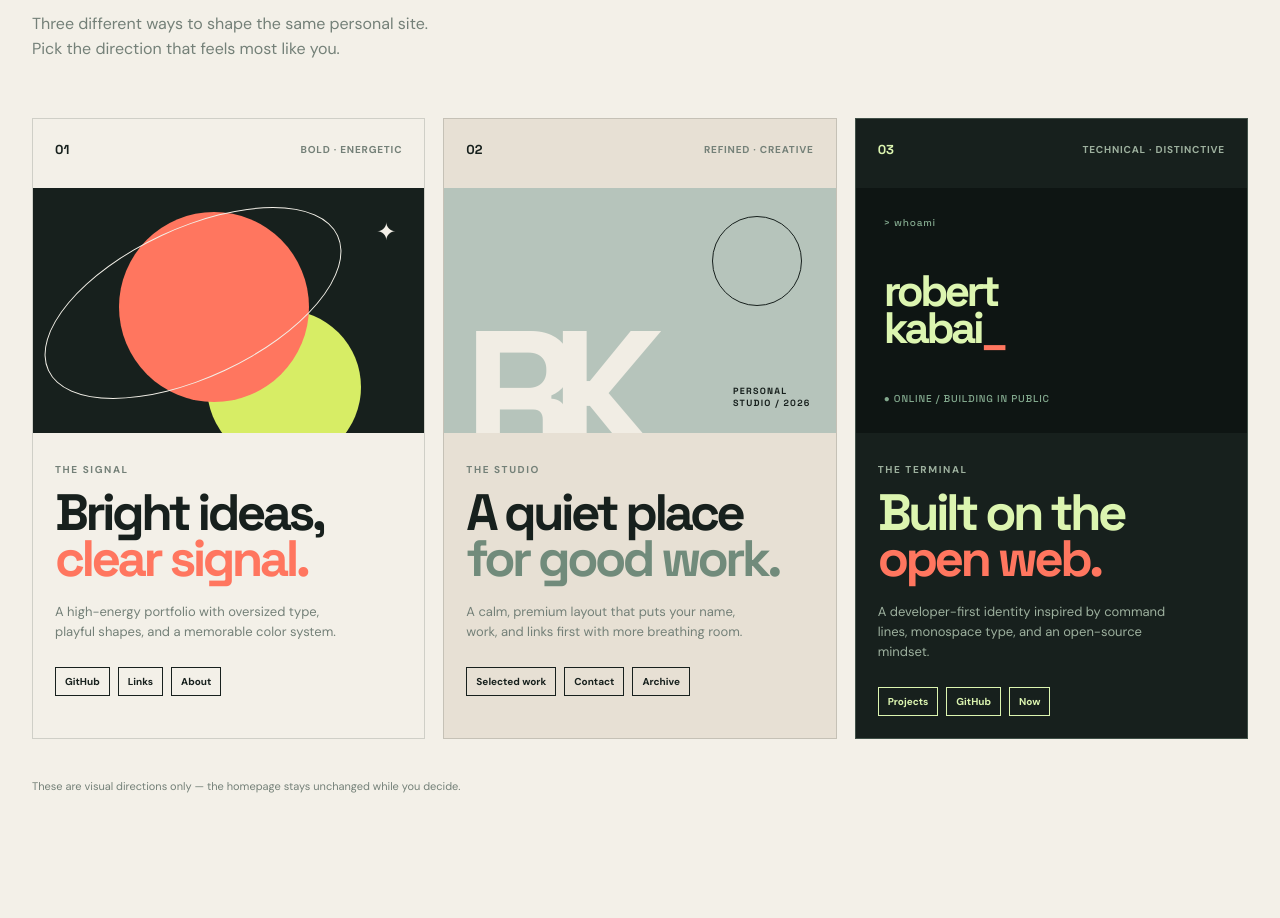
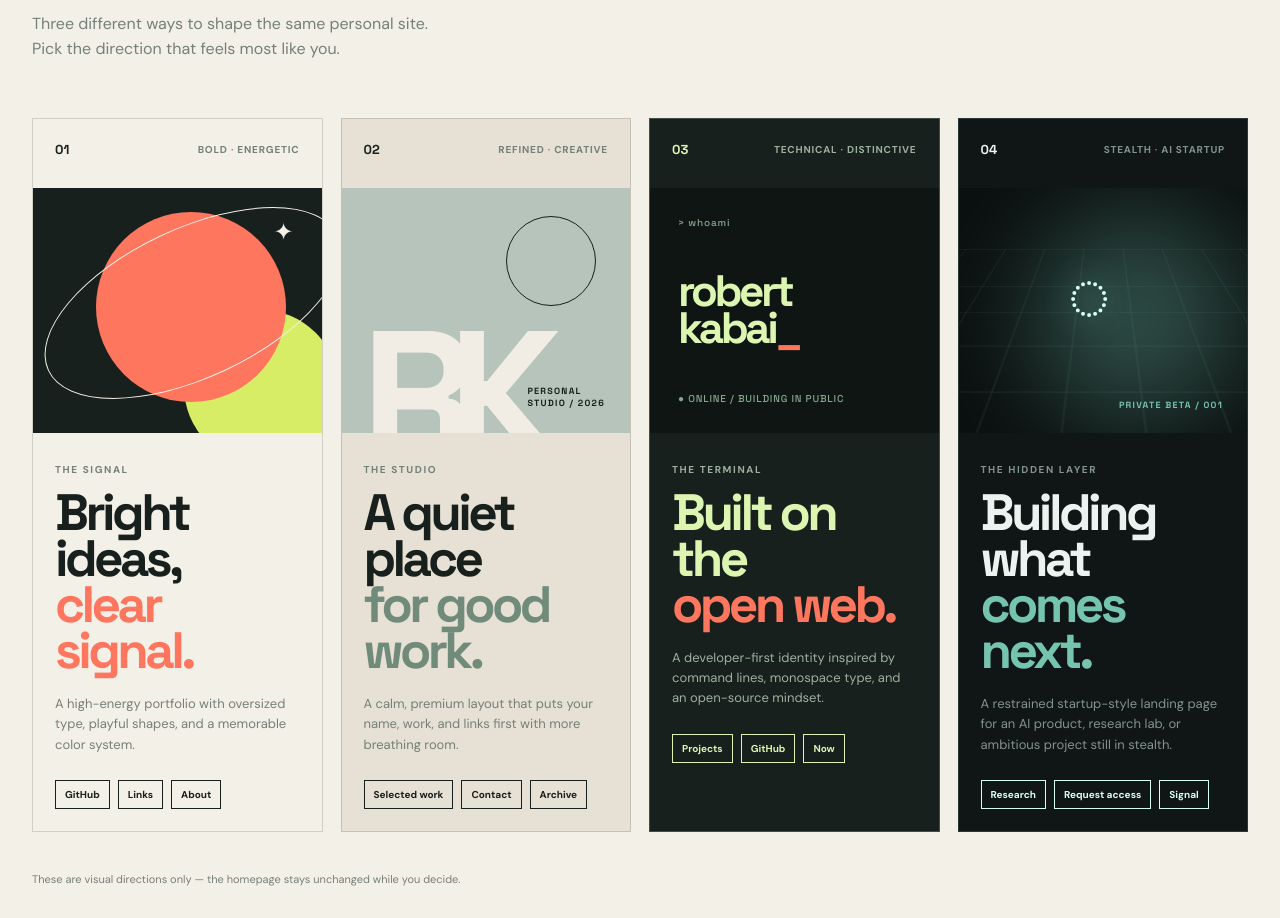
Before and after one commit to kabairobert/kabairobert.github.io, a plain HTML site: page designs.html in a window 1280 px wide. Shown: the part 364-1282 px from the top of the page. Before the commit the page ends 1189 px from the top, so only its background shows below. Drawn offline with Linux system fonts and the light colour scheme.

Commit message:
Add stealth AI startup design direction
Co-authored-by: copilot-swe-agent[bot] <198982749+Copilot@users.noreply.github.com>

```diff
--- a/designs.css
+++ b/designs.css
@@ -13,7 +13,7 @@ main { max-width: 1280px; margin: auto; padding: 46px 32px 32px; }
 h1, h2 { font-family: "Space Grotesk", sans-serif; letter-spacing: -.07em; }
 h1 { margin: 0; font-size: clamp(58px, 8vw, 105px); line-height: .9; }
 .intro-copy { max-width: 430px; margin: 24px 0 0; color: var(--muted); font-size: 16px; line-height: 1.55; }
-.options { display: grid; grid-template-columns: repeat(3, 1fr); gap: 18px; }
+.options { display: grid; grid-template-columns: repeat(4, 1fr); gap: 18px; }
 .option { min-height: 600px; padding: 22px; border: 1px solid var(--line); position: relative; overflow: hidden; }
 .option-top { display: flex; justify-content: space-between; align-items: center; position: relative; z-index: 1; }
 .number { font: 700 13px "Space Grotesk", sans-serif; }
@@ -43,6 +43,15 @@ h1 { margin: 0; font-size: clamp(58px, 8vw, 105px); line-height: .9; }
 .cursor { color: #ff765f; }
 .option-terminal h2 em { color: #ff765f; }
 .option-terminal .mini-links span { color: #dcf5b0; }
+.option-stealth { color: #edf2f1; background: #101515; border-color: #293736; }
+.option-stealth .tag, .option-stealth .eyebrow, .option-stealth .description { color: #829391; }
+.stealth-art { height: 245px; margin: 30px -22px 30px; position: relative; overflow: hidden; background: #0a0f0f; }
+.stealth-grid { position: absolute; inset: 0; opacity: .28; background-image: linear-gradient(rgba(127, 196, 184, .22) 1px, transparent 1px), linear-gradient(90deg, rgba(127, 196, 184, .22) 1px, transparent 1px); background-size: 32px 32px; transform: perspective(350px) rotateX(58deg) scale(1.7) translateY(28px); }
+.stealth-glow { position: absolute; width: 210px; height: 210px; top: 24px; left: 25%; border-radius: 50%; background: #75c4b0; filter: blur(55px); opacity: .35; }
+.stealth-mark { position: absolute; top: 72px; left: calc(50% - 35px); color: #d7fff1; font: 400 72px/1 "DM Sans", sans-serif; text-shadow: 0 0 30px #75c4b0; }
+.stealth-caption { position: absolute; right: 24px; bottom: 22px; color: #75c4b0; font: 700 9px "Space Grotesk", sans-serif; letter-spacing: .14em; }
+.option-stealth h2 em { color: #75c4b0; }
+.option-stealth .mini-links span { color: #d7fff1; }
 footer { padding-top: 40px; color: var(--muted); font-size: 11px; }
 @media (max-width: 850px) {
   .options { grid-template-columns: 1fr; max-width: 560px; }
--- a/designs.html
+++ b/designs.html
@@ -67,6 +67,23 @@
         <p class="description">A developer-first identity inspired by command lines, monospace type, and an open-source mindset.</p>
         <div class="mini-links"><span>Projects</span><span>GitHub</span><span>Now</span></div>
       </article>
+
+      <article class="option option-stealth">
+        <div class="option-top">
+          <span class="number">04</span>
+          <span class="tag">Stealth · AI startup</span>
+        </div>
+        <div class="stealth-art">
+          <span class="stealth-glow"></span>
+          <span class="stealth-grid"></span>
+          <span class="stealth-mark">◌</span>
+          <span class="stealth-caption">PRIVATE BETA / 001</span>
+        </div>
+        <p class="eyebrow">The hidden layer</p>
+        <h2>Building what<br /><em>comes next.</em></h2>
+        <p class="description">A restrained startup-style landing page for an AI product, research lab, or ambitious project still in stealth.</p>
+        <div class="mini-links"><span>Research</span><span>Request access</span><span>Signal</span></div>
+      </article>
     </section>
 
     <footer>These are visual directions only — the homepage stays unchanged while you decide.</footer>
```
